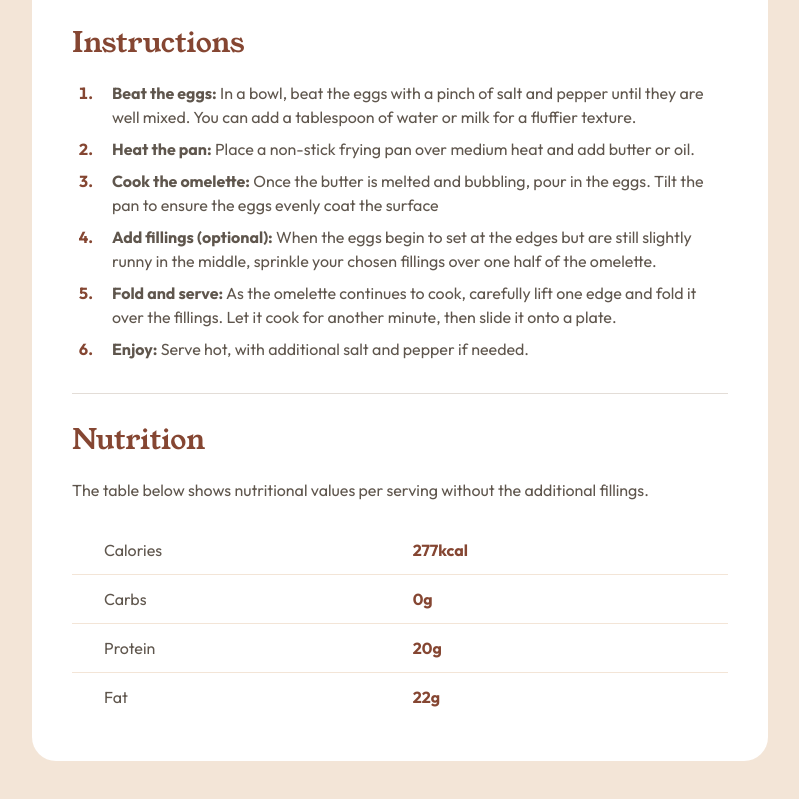
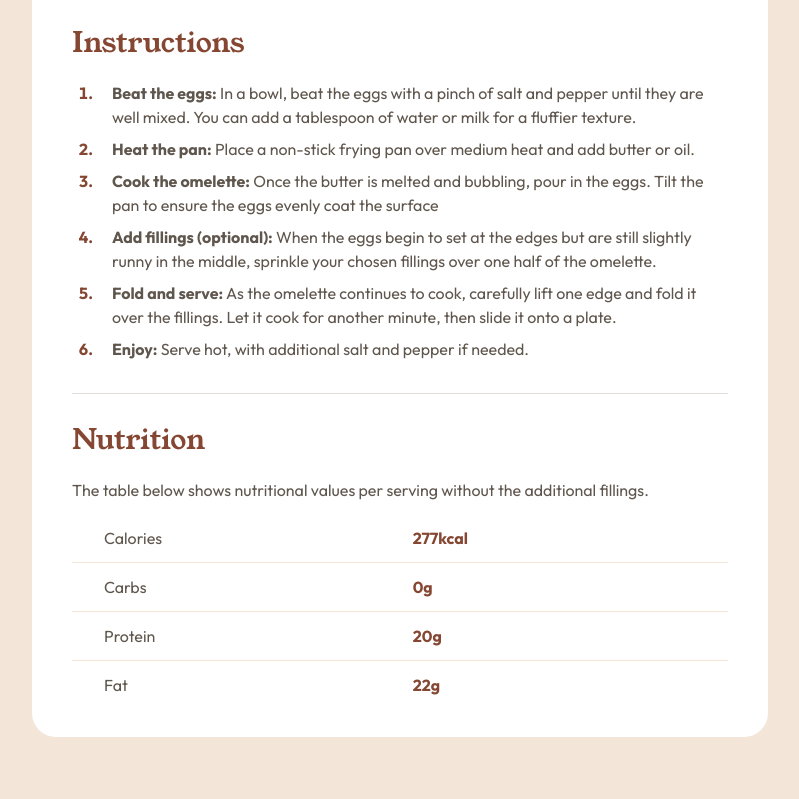
Before and after one commit to cristiankode/recipe-page, a plain HTML site: page index.html in a window 1280 px wide. Shown: the part 1096-1895 px from the top of the page, without its empty margins (240-1039 px from the left). Drawn offline with Linux system fonts and the light colour scheme.

Commit message:
update padding row first, last

```diff
--- a/assets/styles/index.css
+++ b/assets/styles/index.css
@@ -305,6 +305,17 @@ body {
     padding: var(--space-150) var(--space-400) var(--space-150) var(--space-100);
 }
 
+/* Primera fila */
+.nutrition-table tr:first-child td,
+.nutrition-table tr:first-child th {
+  padding-top: 0;
+}
+
+.nutrition-table tr:last-child td,
+.nutrition-table tr:last-child th {
+  padding-bottom: 0;
+}
+
 .sr-only {
   position: absolute;
   width: 1px;
```
